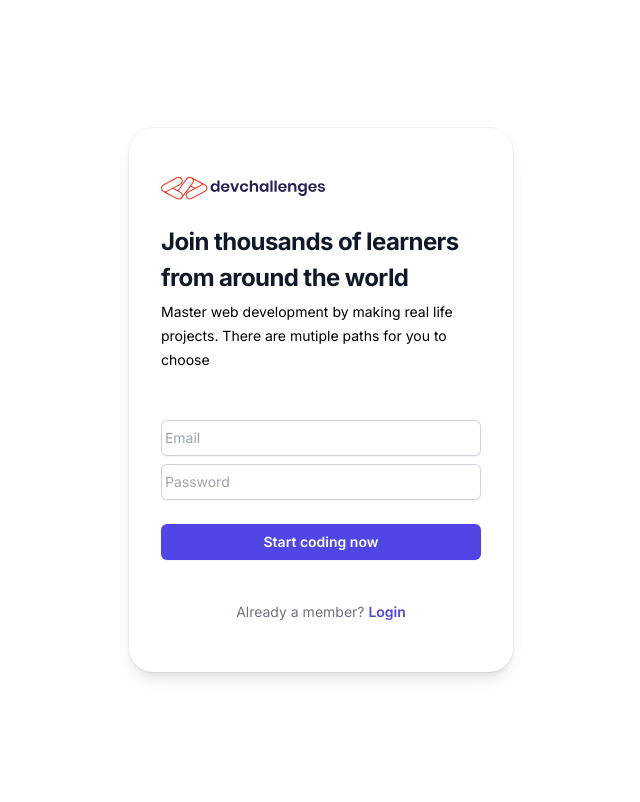
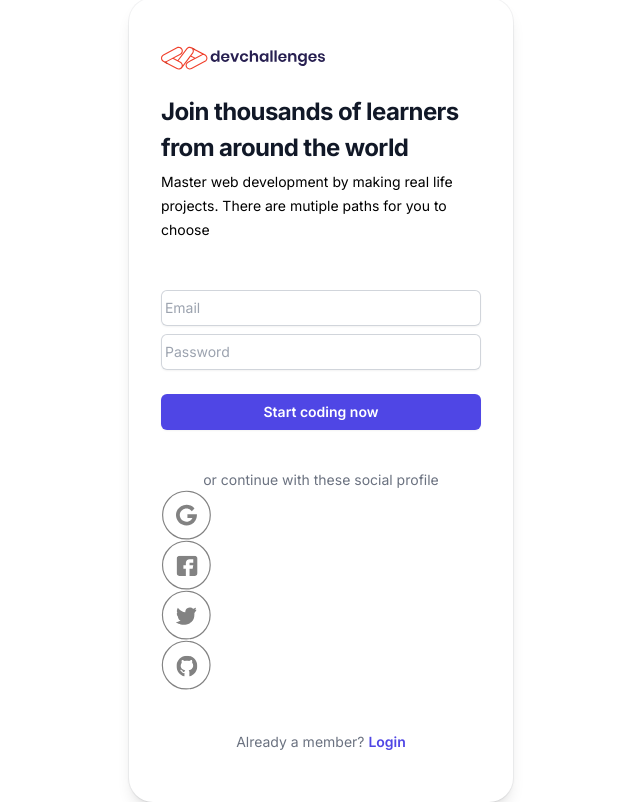
Before and after one commit to carmtsang/authentication-app, a Next.js app: page /register in a window 1280 px wide. Shown: the whole page, without its empty margins (319-959 px from the left). Built offline with nearby package versions, Linux system fonts and the light colour scheme.

Commit message:
add social icons

```diff
--- a/app/register/page.js
+++ b/app/register/page.js
@@ -1,5 +1,6 @@
 import Image from "next/image";
 import Link from "next/link";
+import SocialProfile from "../social";
 
 const MEMBER_MSG = "Already a member?";
 const LOGIN = "Login";
@@ -63,7 +64,7 @@ export default function Register() {
                 </button>
               </div>
             </form>
-
+            <SocialProfile />
             <p className="mt-10 text-center text-sm text-gray-500">
               {MEMBER_MSG}{" "}
               <Link
--- /dev/null
+++ b/app/social.js
@@ -0,0 +1,42 @@
+"use client";
+
+import Image from "next/image";
+
+const SOCIAL_PROFILE_TXT = "or continue with these social profile";
+const SOCIAL_ICONS = [
+  {
+    name: "Google",
+    image: "/Google.svg",
+  },
+  {
+    name: "Facebook",
+    image: "/Facebook.svg",
+  },
+  {
+    name: "Twitter",
+    image: "/Twitter.svg",
+  },
+  {
+    name: "Github",
+    image: "/Github.svg",
+  },
+];
+
+export default function SocialProfile() {
+  return (
+    <>
+      <p className="mt-10 text-center text-sm text-gray-500">
+        {SOCIAL_PROFILE_TXT}
+      </p>
+      {SOCIAL_ICONS.map((icon) => (
+        <Image
+          key={icon.name}
+          src={icon.image}
+          alt={icon.name}
+          width={50}
+          height={50}
+        />
+      ))}
+    </>
+  );
+}
```
Also changed, not shown: public/Github.svg (renamed from public/Gihub.svg).
